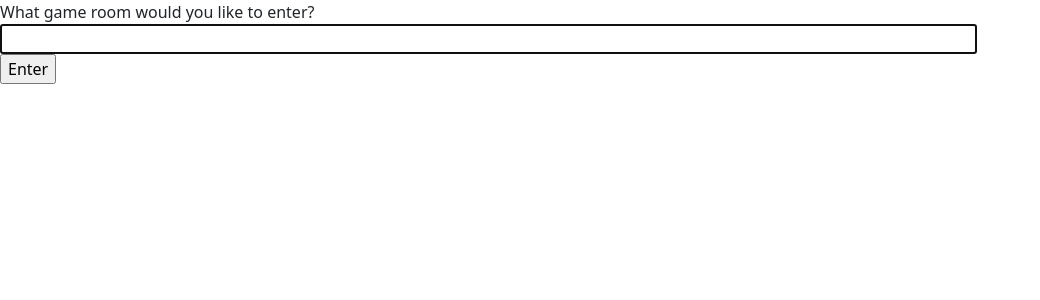
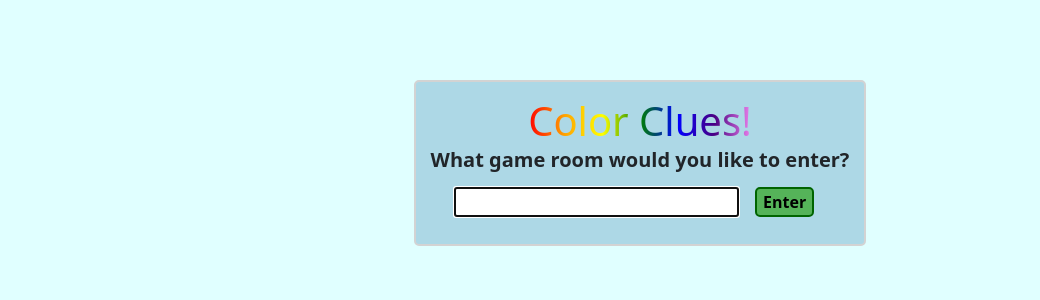
Before and after one commit to seanmali/colorclues, a Django app: page /game/ in a window 1280 px wide. Shown: the top 300 px of the page, without its empty margins (0-1040 px from the left). Run offline with Django 4.2, Linux system fonts and the light colour scheme; some libraries are stand-ins or nearby versions.

Commit message:
Added styling to lobby selection

```diff
--- /dev/null
+++ b/game/static/css/lobby.css
@@ -0,0 +1,41 @@
+body {
+    background-color: lightcyan;
+}
+
+.lobby-container {
+    margin: 80px auto;
+    text-align: center;
+    background-color: lightblue;
+    width: fit-content;
+    border-radius: 5px;
+    padding: 15px;
+    border: 2px solid lightgray;
+}
+
+.colorCluesTitle {
+    background-image: linear-gradient(to left, violet, indigo, blue, green, yellow, orange, red);
+    -webkit-background-clip: text;
+    -webkit-text-fill-color: transparent;
+    width: fit-content;
+    margin: auto auto;
+  }
+
+.gameRoomLabel {
+    font-weight: 700;
+    font-size: 20px;
+}
+
+#room-name-submit {
+    background-color: #55B359;
+    border: 2px solid darkgreen;
+    color: black;
+    border-radius: 5px;
+    margin: 12px;
+    font-weight: 600;
+}
+
+#room-name-submit:hover {
+    background-color: #B3DEC1;
+    border: 2px solid darkgreen;
+    color: #2E3038;
+}
--- a/game/templates/game/index.html
+++ b/game/templates/game/index.html
@@ -3,15 +3,22 @@
 <html>
 <head>
     <meta charset="utf-8"/>
-    <title>Game Rooms</title>
+    <title>Color Clues: Lobby</title>
+    {% load static %}
     {% load bootstrap5 %}
     {% bootstrap_css %}
     {% bootstrap_javascript %}
+    <link rel="stylesheet" href="{% static 'css/lobby.css' %}">
 </head>
 <body>
-    What game room would you like to enter?<br>
-    <input id="room-name-input" type="text" size="100"><br>
-    <input id="room-name-submit" type="button" value="Enter">
+    <div class="lobby-container">
+        <h1 class="colorCluesTitle">Color Clues!</h1>
+        <div class="gameRoomLabel">What game room would you like to enter?</div>
+        <div class="gameRoomInputBox">
+            <input id="room-name-input" type="text" size="25">
+            <input id="room-name-submit" type="button" value="Enter">
+        </div>
+    </div>
 
     <script>
         document.querySelector('#room-name-input').focus();
--- a/game/templates/game/room.html
+++ b/game/templates/game/room.html
@@ -2,7 +2,7 @@
 <html>
 <head>
     <meta charset="utf-8"/>
-    <title>Color Clues</title>
+    <title>Color Clues: Game</title>
     {% load static %}
     {% load bootstrap5 %}
     {% bootstrap_css %}
--- a/gamesite/settings.py
+++ b/gamesite/settings.py
@@ -125,7 +125,7 @@ USE_TZ = True
 STATIC_URL = '/static/'
 STATIC_ROOT = 'staticfiles'
 STATICFILES_DIRS = [
-    os.path.join(BASE_DIR, 'static/'),
+    BASE_DIR / "static",
 ]
 # Default primary key field type
 # https://docs.djangoproject.com/en/4.1/ref/settings/#default-auto-field
```
Also changed, not shown: 3 other files.
